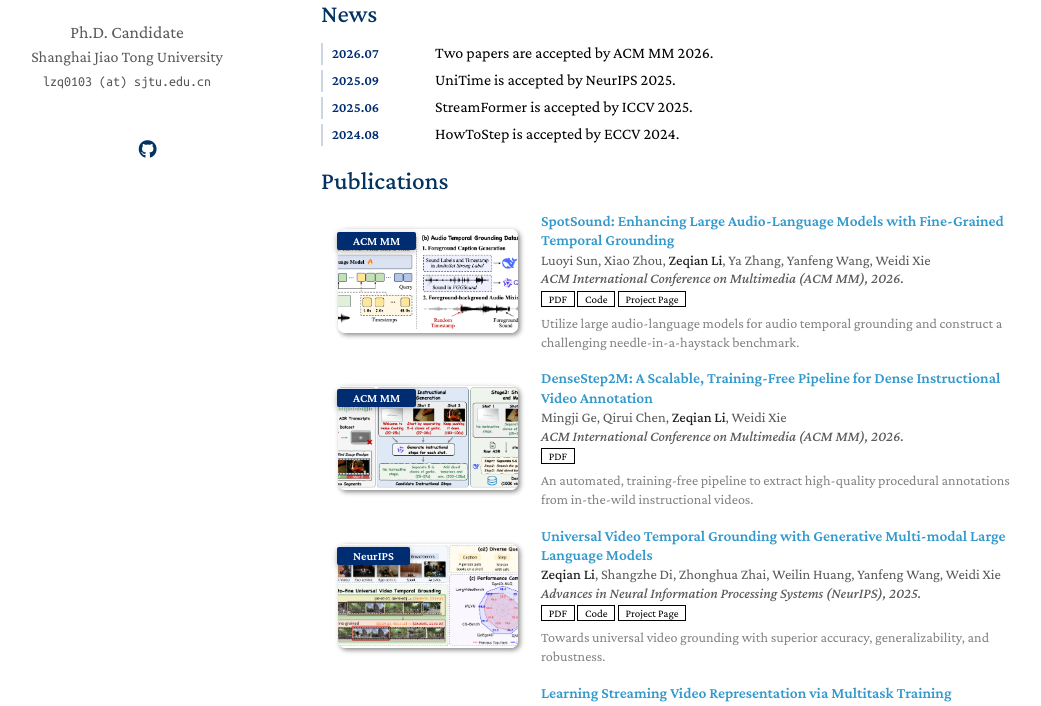
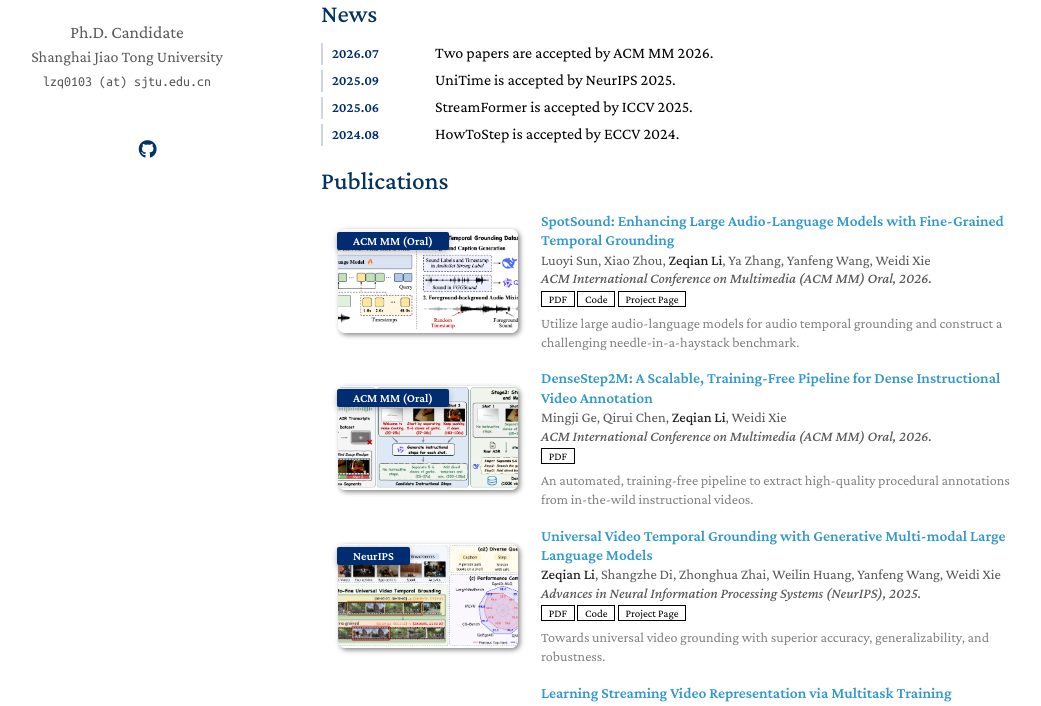
Before and after one commit to Lzq5/Lzq5.github.io, a Jekyll site: the page built from index.md, in a window 1280 px wide and 1358 px high, cut to the strip 221-927 px from the top of the window. Shown: the whole strip, without its empty margins (119-1160 px from the left). Built offline with Jekyll 4.4.1, drawn with Linux system fonts in a browser that asks for light colours; nearby versions of some CDN libraries; a style sheet for code colours, icons or effects is not loaded; our own code applies the rules of GitHub Pages for plain Markdown files.

Commit message:
Update publications.yml

```diff
--- a/_data/publications.yml
+++ b/_data/publications.yml
@@ -1,8 +1,8 @@
 main:
   - title: "SpotSound: Enhancing Large Audio-Language Models with Fine-Grained Temporal Grounding"
     authors: "Luoyi Sun, Xiao Zhou, <strong>Zeqian Li</strong>, Ya Zhang, Yanfeng Wang, Weidi Xie"
-    conference_short: ACM MM
-    conference: "ACM International Conference on Multimedia (ACM MM), 2026."
+    conference_short: ACM MM (Oral)
+    conference: "ACM International Conference on Multimedia (ACM MM) Oral, 2026."
     pdf: https://arxiv.org/pdf/2604.13023
     page: https://loiesun.github.io/spotsound/
     code: https://github.com/LoieSun/SpotSound
@@ -12,8 +12,8 @@
 
   - title: "DenseStep2M: A Scalable, Training-Free Pipeline for Dense Instructional Video Annotation"
     authors: "Mingji Ge, Qirui Chen, <strong>Zeqian Li</strong>, Weidi Xie"
-    conference_short: ACM MM
-    conference: "ACM International Conference on Multimedia (ACM MM), 2026."
+    conference_short: ACM MM (Oral)
+    conference: "ACM International Conference on Multimedia (ACM MM) Oral, 2026."
     pdf: https://arxiv.org/pdf/2604.26565
     image: ./assets/img/densestep.png
     description: "An automated, training-free pipeline to extract high-quality procedural annotations from in-the-wild instructional videos."
```
